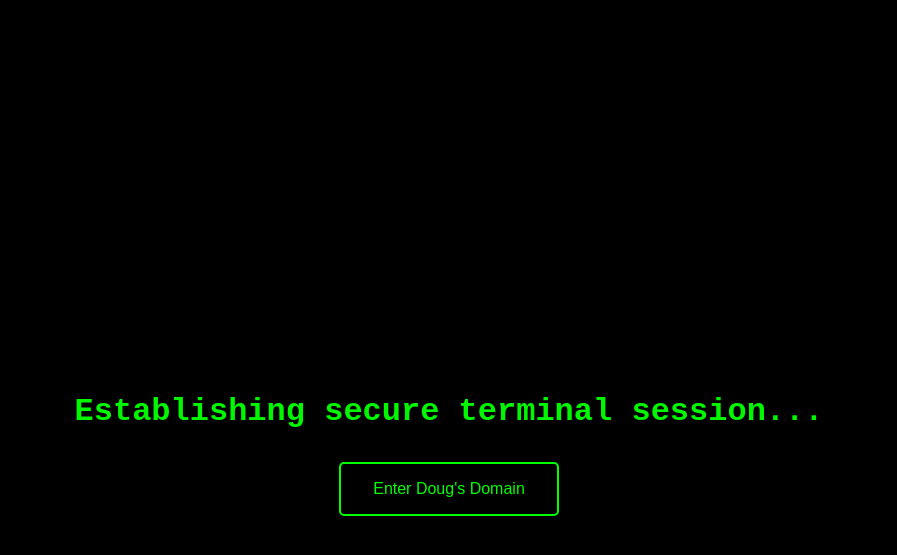
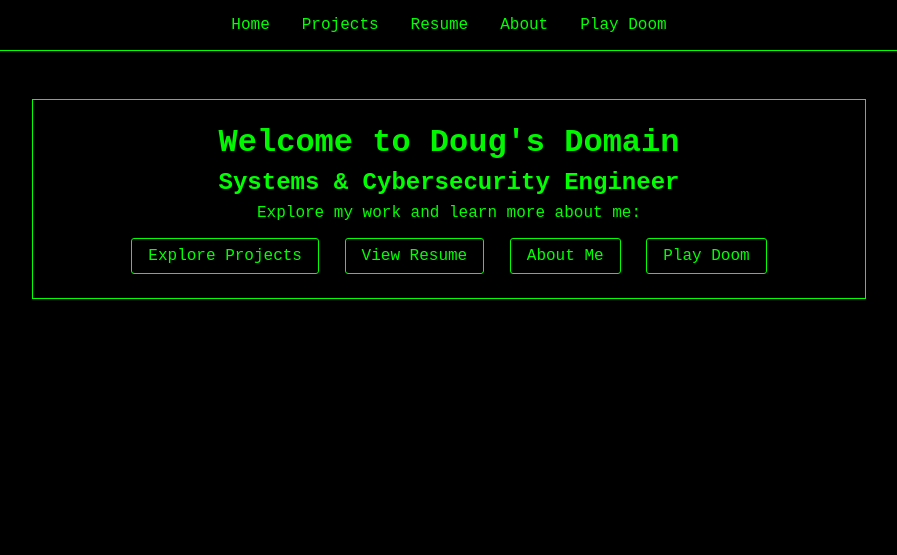
Before and after one commit to dougiedoug98/dougdevops.github.io, a Jekyll site: the page built from index.md, in a window 1280 px wide. Shown: the top 555 px of the page, without its empty margins (191-1088 px from the left). Built offline with Jekyll 4.4.1, drawn with Linux system fonts in a browser that asks for light colours.

Commit message:
fixing bugs

```diff
--- a/_layouts/default.html
+++ b/_layouts/default.html
@@ -20,145 +20,6 @@
       overflow: hidden;
     }
 
-    #terminal-stream {
-      position: fixed;
-      top: 0;
-      left: 0;
-      width: 100vw;
-      height: 100vh;
-      padding: 2rem;
-      font-size: 16px;
-      color: #00ff00;
-      z-index: 3;
-      overflow: hidden;
-      white-space: pre-line;
-      pointer-events: none;
-      opacity: 0.5;
-      background: rgba(0, 0, 0, 0.65);
-      font-family: 'Courier New', Courier, monospace;
-      line-height: 1.5;
-    }
-
-    .intro-screen {
-      position: fixed;
-      top: 0;
-      left: 0;
-      width: 100vw;
-      height: 100vh;
-      background: black;
-      display: flex;
-      flex-direction: column;
-      align-items: center;
-      justify-content: center;
-      z-index: 4;
-      text-align: center;
-    }
-
-    .intro-screen h1 {
-      font-size: 2rem;
-      margin-bottom: 2rem;
-      color: #00ff00;
-      min-height: 2rem;
-    }
-
-    .enter-btn {
-      padding: 1rem 2rem;
-      font-size: 1rem;
-      background: transparent;
-      color: #00ff00;
-      border: 2px solid #00ff00;
-      border-radius: 5px;
-      cursor: pointer;
-      transition: background 0.3s, color 0.3s;
-      opacity: 1; /* Ensure the button is visible */
-      transition: opacity 1s ease-in-out;
-    }
-
-    .enter-btn:hover {
-      background: #00ff00;
-      color: black;
-    }
-
-    .site-content {
-      display: none;
-      padding: 2rem;
-      overflow: auto;
-    }
-
-    .flicker {
-      animation: flickerAnimation 1s infinite;
-    }
-
-    @keyframes flickerAnimation {
-      0%, 100% { opacity: 1; }
-      50% { opacity: 0.6; }
-      75% { opacity: 0.85; }
-      90% { opacity: 0.3; }
-    }
-
-    body::before {
-      content: '';
-      position: fixed;
-      top: 0;
-      left: 0;
-      width: 100vw;
-      height: 100vh;
-      z-index: 1;
-      pointer-events: none;
-      border-radius: 100px / 60px;
-      background-image: repeating-linear-gradient(
-        to bottom,
-        rgba(0, 255, 0, 0.03) 0px,
-        rgba(0, 255, 0, 0.03) 1px,
-        transparent 1px,
-        transparent 4px
-      );
-      background-size: 100% 4px;
-      animation: scanlinesOverlay 2.5s linear infinite;
-      box-shadow: inset 0 0 60px rgba(0, 255, 0, 0.15), 0 0 60px rgba(0, 255, 0, 0.05);
-    }
-
-    @keyframes scanlinesOverlay {
-      0% { background-position-y: 0; }
-      100% { background-position-y: 100%; }
-    }
-
-    @keyframes pipboyGlow {
-      0% { box-shadow: inset 0 0 6px #00ff00, 0 0 10px #00ff00; }
-      100% { box-shadow: inset 0 0 12px #00ff00, 0 0 25px #00ff00; }
-    }
-
-    .tech-button {
-      display: inline-block;
-      padding: 1rem 2rem;
-      margin: 0.5rem;
-      font-size: 1.2rem;
-      color: #00ff00;
-      text-decoration: none;
-      border: 2px solid #00ff00;
-      border-radius: 5px;
-      background: transparent;
-      text-align: center;
-      transition: background 0.3s, box-shadow 0.3s;
-      box-shadow: 0 0 10px rgba(0, 255, 0, 0.5), inset 0 0 5px rgba(0, 255, 0, 0.3);
-    }
-
-    .tech-button:hover {
-      background: #00ff00;
-      color: black;
-      box-shadow: 0 0 20px rgba(0, 255, 0, 0.8), inset 0 0 10px rgba(0, 255, 0, 0.5);
-    }
-
-    /* Add styles for images */
-    img {
-      max-width: 100%;
-      height: auto;
-      margin: 1rem 0;
-      border: 2px solid #00ff00;
-      border-radius: 5px;
-    }
-
-    /* Navigation bar styles */
     .navbar {
       display: flex;
       justify-content: center;
@@ -230,11 +91,6 @@
   </style>
 </head>
 <body>
-  <div id="terminal-stream"></div>
-  <div class="intro-screen">
-    <h1 class="flicker">Establishing secure terminal session...</h1>
-    <button class="enter-btn">Enter Doug's Domain</button>
-  </div>
   <div class="navbar">
     <a href="/">Home</a>
     <a href="/projects">Projects</a>
@@ -247,51 +103,5 @@
       {{ content }}
     </div>
   </div>
-  <script>
-    document.addEventListener('DOMContentLoaded', () => {
-      const intro = document.querySelector('.intro-screen');
-      const enterBtn = document.querySelector('.enter-btn');
-      const navbar = document.querySelector('.navbar');
-      const siteContent = document.querySelector('.site-content');
-      const terminal = document.getElementById('terminal-stream');
-      const body = document.body;
-
-      const dismissIntro = () => {
-        intro.style.display = 'none';
-        siteContent.style.display = 'block';
-        navbar.classList.add('visible'); // Show navbar
-        if (terminal) terminal.style.display = 'none'; // Hide terminal stream
-        body.style.overflow = 'auto'; // Enable scrolling for main content
-      };
-
-      if (enterBtn) {
-        enterBtn.addEventListener('click', dismissIntro);
-      }
-
-      // Terminal simulation
-      const messages = [
-        "[OK] SSH session established with 10.0.0.14",
-        "[RUN] playbook: deploy_patch.yaml",
-        "[INFO] Git repo cloned: /infra/ansible/playbooks",
-        "[INFO] Monitoring agent heartbeat received",
-        "[INFO] Docker container zabbix_agent_01: running",
-        "[WARN] High memory usage detected on node-01",
-        "[LOG] Syslog: sudo apt update && sudo apt upgrade",
-        "[ERROR] Permissions denied writing to /etc/shadow",
-        "[INFO] Connection established with 192.168.1.10"
-      ];
-
-      if (terminal) {
-        let index = 0;
-        setInterval(() => {
-          if (intro.style.display !== 'none') { // Only show messages during intro
-            terminal.textContent += messages[index] + '\n';
-            terminal.scrollTop = terminal.scrollHeight; // Auto-scroll
-            index = (index + 1) % messages.length;
-          }
-        }, 2000); // Display a new message every 2 seconds
-      }
-    });
-  </script>
 </body>
 </html>
--- a/index.html
+++ b/index.html
@@ -9,7 +9,7 @@
       margin: 0;
       padding: 0;
       height: 100%;
-      overflow: hidden;
+      background: black; /* Ensure background is black */
       font-family: 'Courier New', Courier, monospace;
       color: #00ff00;
     }
```
